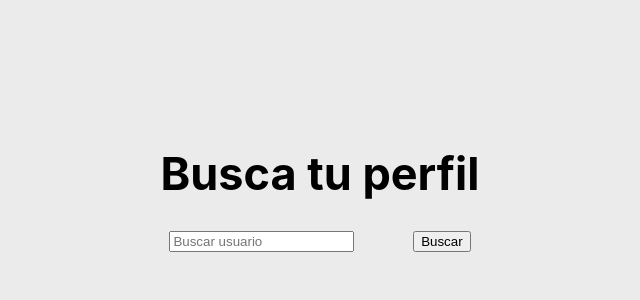
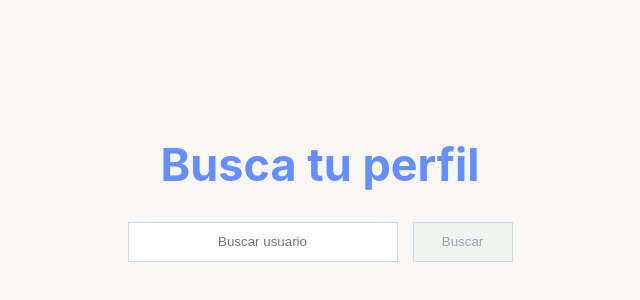
Before and after one commit to andresLemme/portfolioWithNextjs, a Next.js app: page / in a window 1280 px wide. Shown: the part 216-516 px from the top of the page, without its empty margins (320-960 px from the left). Built offline with nearby package versions, Linux system fonts and the light colour scheme.

Commit message:
styles index and search input

```diff
--- a/pages/Home.module.scss
+++ b/pages/Home.module.scss
@@ -13,15 +13,41 @@
     flex-direction: column;
     justify-content: center;
     align-items: center;
-     .title{
+    .title {
       font-size: 45px;
+      color: #678EFE;
     }
-     .inputContent{
-       width: 360px;
+    .inputContent {
+      width: 400px;
       display: flex;
       justify-content: space-around;
-       .searchbox{
-width: 40px;
+
+      input[type="text"] {
+        border: 1px solid #cdd9ed;
+        width: 270px;
+        height: 40px;
+        padding: 10px 20px;
+        text-align: center;
+        outline: none;
+        color: #99A3BA;
+        &:focus{
+          color: #fff;
+          border: 1px solid #678EFE;
+          border-color: #678EFE;
+
+        }
+      }
+
+      button {
+        width: 100px;
+        background-color: #EEF4EF;
+        border: 1px solid #cdd9ed;
+        color: #99A3BA;
+        &:hover{
+          background-color: #678EFE;
+          color: #fff;
+
+        }
       }
     }
   }
--- a/pages/index.js
+++ b/pages/index.js
@@ -45,15 +45,19 @@ export default function Home() {
         <h1 className={styles.title}>Busca tu perfil</h1>
         <div className={styles.inputContent}>
           <Input
-          className={styles.searchbox}
+            className={styles.searchbox}
             placeholder="Buscar usuario"
             name="searchInput"
             onChange={handleChange}
             value={searchTerm}
             onKeyPress={handleKeyPress}
-
           />
-          <Button value="Buscar" name="searchAction" onClick={handleClick} />
+          <Button
+            className={styles.btn}
+            value="Buscar"
+            name="searchAction"
+            onClick={handleClick}
+          />
         </div>
       </div>
       <section>
--- a/styles/globals.css
+++ b/styles/globals.css
@@ -4,7 +4,7 @@ body {
   margin: 0;
   font-family: -apple-system, BlinkMacSystemFont, Segoe UI, Roboto, Oxygen,
     Ubuntu, Cantarell, Fira Sans, Droid Sans, Helvetica Neue, sans-serif;
-    background-color: #ebebeb;
+    background-color: #f9f6f6;
     box-sizing: border-box;
 }
 
```
Lines whose indentation alone changed are shown as unchanged.
